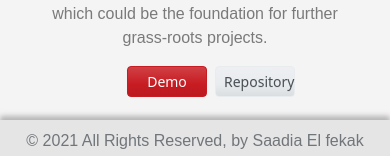
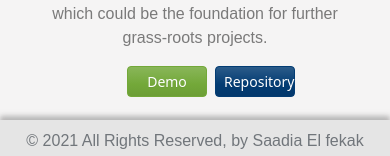
Before and after one commit to SaadiaELF/SEF_Portfolio, a React (Create React App) app: page /portfolio in a window 390 px wide. Shown: the part 681-837 px from the top of the page. Built offline with nearby package versions, Linux system fonts and the light colour scheme; a web font is replaced by a local one.

Commit message:
Adding responsive images

```diff
--- a/src/Components/ProjectsList/ProjectsList.css
+++ b/src/Components/ProjectsList/ProjectsList.css
@@ -36,6 +36,11 @@
 
 /* Adapting font size and button for mobile screen */
 @media (max-width: 768px) {
+    .project-img {
+        width: auto;
+        height: 200px;
+        margin-bottom: 2rem;
+    }
     .btn {
         font-size: 0.7rem;
         width: 70px;
--- a/src/Components/ProjectsList/ProjectsList.js
+++ b/src/Components/ProjectsList/ProjectsList.js
@@ -16,10 +16,10 @@ function ProjectsList(props) {
                         </p>
                     </div>
                     <ul className="links-btns d-flex justify-content-center">
-                        <li><a className="btn btn-danger btn-sm me-2" rel="noreferrer" href={props.demo} target="_blank"
+                        <li><a className="btn btn-success btn-sm me-2" rel="noreferrer" href={props.demo} target="_blank"
                             role="button">Demo</a>
                         </li>
-                        <li><a className="btn btn-secondary btn-sm" href={props.github}
+                        <li><a className="btn btn-info btn-sm" href={props.github}
                             target="_blank" rel="noreferrer" role="button">Repository</a>
                         </li>
                     </ul>
```
